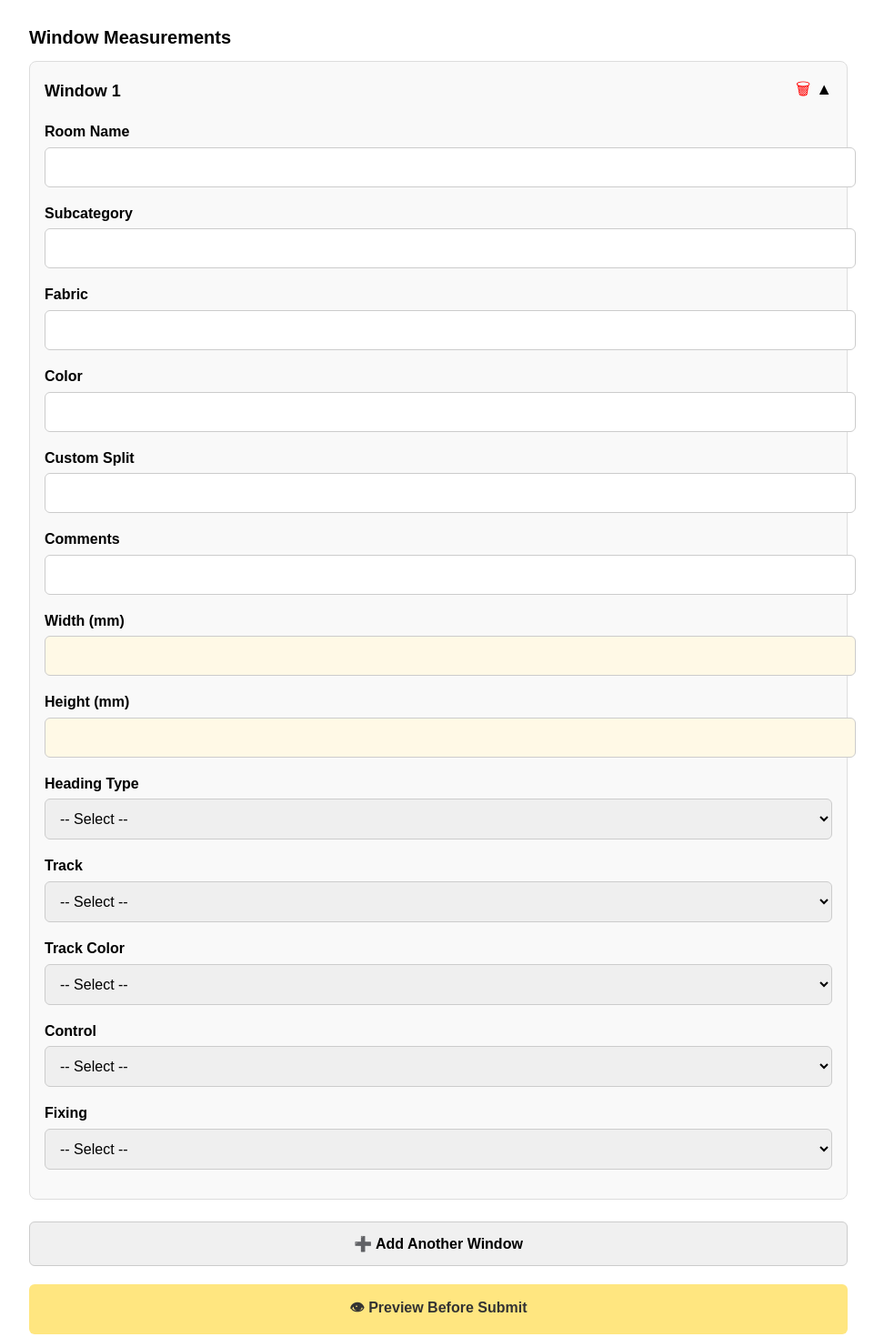
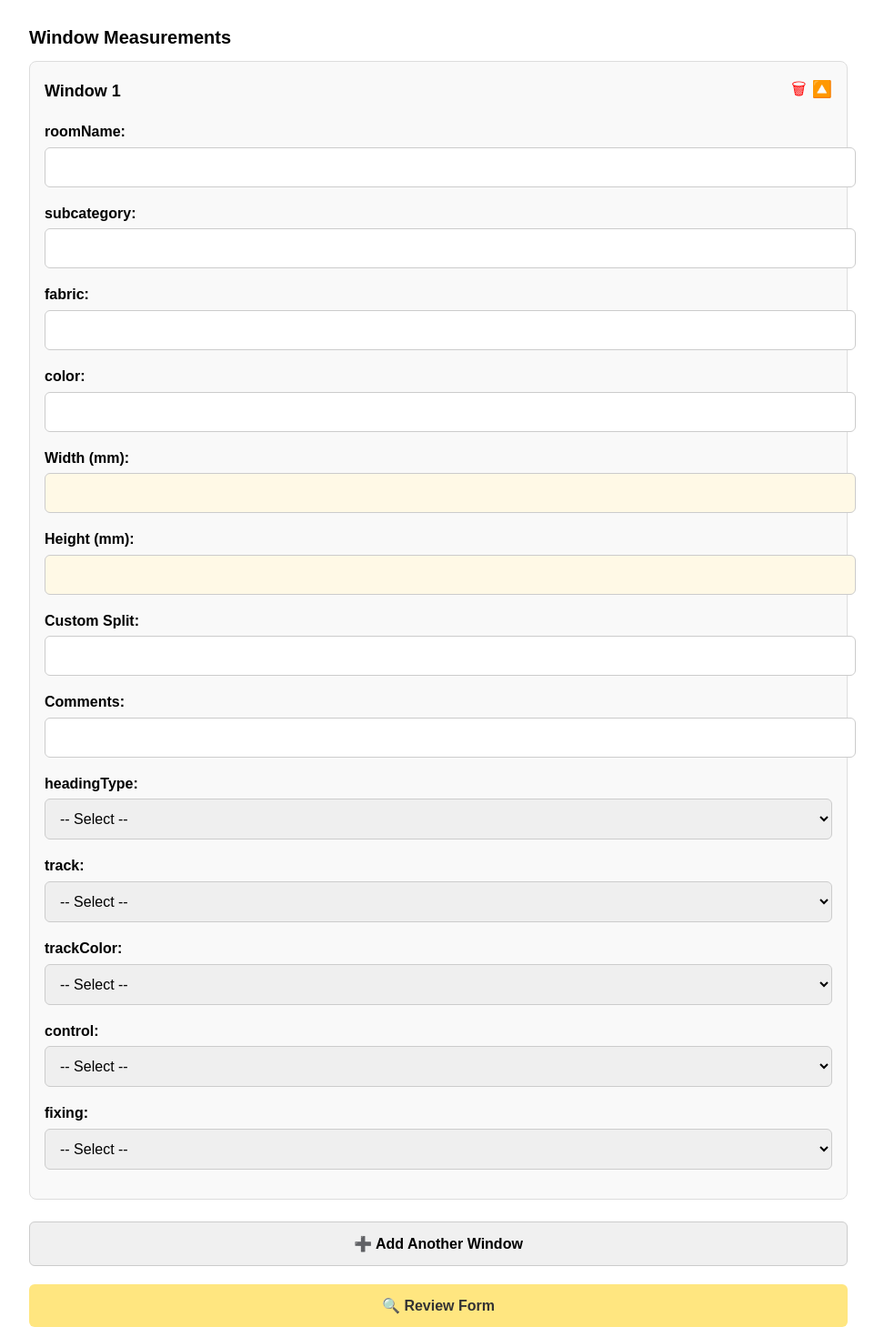
Before and after one commit to DeveshMoolchandani/Blossom-Blinds-App, a Next.js app: page /curtains in a window 1280 px wide. Shown: the part 600-2070 px from the top of the page at 91% size, without its empty margins (158-1130 px from the left). Built offline with nearby package versions, Linux system fonts and the light colour scheme.

Commit message:
✅ Curtains form: collapsible, validations, preview, delete feature

```diff
--- a/pages/curtains.js
+++ b/pages/curtains.js
@@ -13,131 +13,104 @@ export default function CurtainsForm() {
   });
 
   const [windows, setWindows] = useState([
-    {
-      roomName: '',
-      subcategory: '',
-      fabric: '',
-      color: '',
-      width: '',
-      height: '',
-      customSplit: '',
-      comments: '',
-      headingType: '',
-      track: '',
-      trackColor: '',
-      control: '',
-      fixing: ''
-    }
+    { roomName: '', subcategory: '', fabric: '', color: '', width: '', height: '', customSplit: '', comments: '', headingType: '', track: '', trackColor: '', control: '', fixing: '', collapsed: false }
   ]);
 
-  const [expandedWindows, setExpandedWindows] = useState([true]);
   const [showPreview, setShowPreview] = useState(false);
 
   useEffect(() => {
     const now = new Date();
-    setCustomerInfo((prev) => ({
+    setCustomerInfo(prev => ({
       ...prev,
       date: now.toLocaleDateString('en-GB'),
-      time: now.toLocaleTimeString()
+      time: now.toLocaleTimeString([], { hour: '2-digit', minute: '2-digit' })
     }));
   }, []);
 
   const handleCustomerChange = (e) => {
     const { name, value } = e.target;
-    setCustomerInfo((prev) => ({ ...prev, [name]: value }));
+    setCustomerInfo(prev => ({ ...prev, [name]: value }));
   };
 
   const handleWindowChange = (index, e) => {
     const { name, value } = e.target;
-    const updated = [...windows];
-    updated[index][name] = value;
-    setWindows(updated);
+    const updatedWindows = [...windows];
+    updatedWindows[index][name] = value;
+    setWindows(updatedWindows);
   };
 
   const addWindow = () => {
-    setWindows((prev) => [
-      ...prev,
-      {
-        roomName: '',
-        subcategory: '',
-        fabric: '',
-        color: '',
-        width: '',
-        height: '',
-        customSplit: '',
-        comments: '',
-        headingType: '',
-        track: '',
-        trackColor: '',
-        control: '',
-        fixing: ''
-      }
-    ]);
-    setExpandedWindows((prev) => [...prev, true]);
+    setWindows([...windows, {
+      roomName: '', subcategory: '', fabric: '', color: '', width: '', height: '', customSplit: '', comments: '', headingType: '', track: '', trackColor: '', control: '', fixing: '', collapsed: false
+    }]);
   };
 
   const deleteWindow = (index) => {
     const win = windows[index];
-    const isEmpty = Object.values(win).every((v) => !v);
-    if (!isEmpty) return alert('❌ Only empty window sections can be deleted.');
+    const isEmpty = Object.values(win).every(val => val === '' || val === false);
+    if (isEmpty) {
       const updated = [...windows];
-    const toggled = [...expandedWindows];
       updated.splice(index, 1);
-    toggled.splice(index, 1);
       setWindows(updated);
-    setExpandedWindows(toggled);
+    } else {
+      alert("❌ Only blank windows can be deleted.");
+    }
+  };
+
+  const toggleCollapse = (index) => {
+    const updated = [...windows];
+    updated[index].collapsed = !updated[index].collapsed;
+    setWindows(updated);
   };
 
   const handleSubmit = async (e) => {
     e.preventDefault();
-
-    if (!customerInfo.customerName || !customerInfo.customerPhone || windows.length === 0) {
-      alert("❌ Missing required fields.");
-      return;
-    }
-
     const payload = {
       ...customerInfo,
-      windows
+      windows: windows.map(w => {
+        const copy = { ...w };
+        delete copy.collapsed;
+        return copy;
+      })
     };
 
     try {
-      const response = await fetch('https://script.google.com/macros/s/AKfycbwyfc1yWqACSL8CvhT3WFbInDEgYal77aShA4yKaX6AGkN5yq5Er3lokIciS5gSySPg/exec', {
+      const res = await fetch('/api/curtains-proxy', {
         method: 'POST',
-        body: JSON.stringify(payload),
-        headers: { 'Content-Type': 'application/json' }
+        headers: { 'Content-Type': 'application/json' },
+        body: JSON.stringify(payload)
       });
-
-      const result = await response.json();
+      const result = await res.json();
       if (result.result === 'success') {
-        alert('✅ Form submitted successfully');
+        alert('✅ Form submitted successfully!');
         window.location.reload();
       } else {
         alert('❌ Submission failed: ' + result.message);
       }
     } catch (err) {
-      alert('❌ Submission failed');
-      console.error(err);
+      alert('❌ Submission error: ' + err.message);
     }
   };
 
-  const toggleExpand = (index) => {
-    const updated = [...expandedWindows];
-    updated[index] = !updated[index];
-    setExpandedWindows(updated);
+  const validateAndPreview = () => {
+    if (!customerInfo.customerName || !customerInfo.customerPhone || windows.length === 0) {
+      alert('❌ Please complete required fields.');
+      return;
+    }
+    setShowPreview(true);
   };
 
   return (
-    <div className={styles.formContainer}>
+    <form onSubmit={handleSubmit} className={styles.formContainer}>
       <h2 className={styles.formTitle}>Curtains Measurement Form</h2>
 
       <h3 className={styles.sectionHeading}>Customer Info</h3>
-      {['salesRep', 'customerName', 'customerAddress', 'customerPhone', 'customerEmail'].map((field) => (
-        <div key={field} className={styles.inputGroup}>
-          <label>{field.replace(/([A-Z])/g, ' $1')}:</label>
+      {['salesRep', 'customerName', 'customerAddress', 'customerPhone', 'customerEmail'].map(field => (
+        <div className={styles.inputGroup} key={field}>
+          <label>{field.charAt(0).toUpperCase() + field.slice(1)}:</label>
           <input
-            type={field === 'customerEmail' ? 'email' : 'text'}
             name={field}
+            type={field === 'customerPhone' ? 'tel' : 'text'}
             value={customerInfo[field]}
             onChange={handleCustomerChange}
             required
@@ -146,79 +119,88 @@ export default function CurtainsForm() {
       ))}
 
       <h3 className={styles.sectionHeading}>Window Measurements</h3>
-      {windows.map((win, i) => (
-        <div key={i} className={styles.windowSection}>
-          <div className={styles.windowHeader} onClick={() => toggleExpand(i)}>
-            <span>Window {i + 1}</span>
+      {windows.map((window, idx) => (
+        <div key={idx} className={styles.windowSection}>
+          <div className={styles.windowHeader} onClick={() => toggleCollapse(idx)}>
             <span>
-              <button
-                className={styles.deleteBtn}
-                type="button"
-                title="Delete"
-                onClick={() => deleteWindow(i)}
-              >
-                🗑
-              </button>
-              {expandedWindows[i] ? '▲' : '▼'}
+              Window {idx + 1}
+              {window.collapsed && window.roomName && (
+                <strong style={{ marginLeft: '6px', color: '#0070f3' }}>
+                  – {window.roomName}
+                </strong>
+              )}
             </span>
+            <div>
+              <button type="button" className={styles.deleteBtn} onClick={() => deleteWindow(idx)}>🗑</button>
+              <span>{window.collapsed ? '🔽' : '🔼'}</span>
             </div>
-          {expandedWindows[i] && (
+          </div>
+
+          {!window.collapsed && (
             <>
-              {[
-                { name: 'roomName', label: 'Room Name' },
-                { name: 'subcategory', label: 'Subcategory' },
-                { name: 'fabric', label: 'Fabric' },
-                { name: 'color', label: 'Color' },
-                { name: 'customSplit', label: 'Custom Split' },
-                { name: 'comments', label: 'Comments' }
-              ].map(({ name, label }) => (
-                <div key={name} className={styles.inputGroup}>
-                  <label>{label}</label>
+              {['roomName', 'subcategory', 'fabric', 'color'].map(field => (
+                <div className={styles.inputGroup} key={field}>
+                  <label>{field}:</label>
                   <input
+                    name={field}
                     type="text"
-                    name={name}
-                    value={win[name]}
-                    onChange={(e) => handleWindowChange(i, e)}
-                    required={name !== 'comments'}
+                    value={window[field]}
+                    onChange={(e) => handleWindowChange(idx, e)}
+                    required
                   />
                 </div>
               ))}
 
-              {[
-                { name: 'width', label: 'Width (mm)' },
-                { name: 'height', label: 'Height (mm)' }
-              ].map(({ name, label }) => (
-                <div key={name} className={styles.inputGroup}>
-                  <label>{label}</label>
+              <div className={styles.inputGroup}>
+                <label>Width (mm):</label>
                 <input
+                  name="width"
                   type="number"
+                  className={styles.measurementInput}
                   inputMode="numeric"
-                    name={name}
-                    value={win[name]}
-                    onChange={(e) => handleWindowChange(i, e)}
+                  pattern="[0-9]*"
+                  value={window.width}
+                  onChange={(e) => handleWindowChange(idx, e)}
                   required
-                    className={styles.measurementInput}
                 />
               </div>
-              ))}
+
+              <div className={styles.inputGroup}>
+                <label>Height (mm):</label>
+                <input
+                  name="height"
+                  type="number"
+                  className={styles.measurementInput}
+                  inputMode="numeric"
+                  pattern="[0-9]*"
+                  value={window.height}
+                  onChange={(e) => handleWindowChange(idx, e)}
+                  required
+                />
+              </div>
+
+              <div className={styles.inputGroup}>
+                <label>Custom Split:</label>
+                <input name="customSplit" value={window.customSplit} onChange={(e) => handleWindowChange(idx, e)} />
+              </div>
+
+              <div className={styles.inputGroup}>
+                <label>Comments:</label>
+                <input name="comments" value={window.comments} onChange={(e) => handleWindowChange(idx, e)} />
+              </div>
 
               {[
-                { name: 'headingType', label: 'Heading Type', options: ['Double Pinch Pleat', 'Wave Fold (S-fold)'] },
-                { name: 'track', label: 'Track', options: ['Normal', 'Designer'] },
-                { name: 'trackColor', label: 'Track Color', options: ['Black', 'White', 'Anodised Silver', 'N/A'] },
-                { name: 'control', label: 'Control', options: ['Centre Opening', 'Full Right', 'Full Left'] },
-                { name: 'fixing', label: 'Fixing', options: ['Top Fix', 'Double Extension Face Fix', 'Double Face Fix', 'Single Face Fix'] }
-              ].map(({ name, label, options }) => (
-                <div key={name} className={styles.inputGroup}>
-                  <label>{label}</label>
-                  <select
-                    name={name}
-                    value={win[name]}
-                    onChange={(e) => handleWindowChange(i, e)}
-                    required
-                  >
+                { name: 'headingType', options: ['Double Pinch Pleat', 'Wave Fold (S-fold)'] },
+                { name: 'track', options: ['Normal', 'Designer'] },
+                { name: 'trackColor', options: ['Black', 'White', 'Anodised Silver', 'N/A'] },
+                { name: 'control', options: ['Centre Opening', 'Full Right', 'Full Left'] },
+                { name: 'fixing', options: ['Top Fix', 'Double Extension Face Fix', 'Double Face Fix', 'Single Face Fix'] }
+              ].map(({ name, options }) => (
+                <div className={styles.inputGroup} key={name}>
+                  <label>{name}:</label>
+                  <select name={name} value={window[name]} onChange={(e) => handleWindowChange(idx, e)} required>
                     <option value="">-- Select --</option>
-                    {options.map((opt) => (
+                    {options.map(opt => (
                       <option key={opt} value={opt}>{opt}</option>
                     ))}
                   </select>
@@ -229,31 +211,19 @@ export default function CurtainsForm() {
         </div>
       ))}
 
-      <button type="button" onClick={addWindow} className={styles.addBtn}>
-        ➕ Add Another Window
-      </button>
-
-      <button type="button" onClick={() => setShowPreview(true)} className={styles.reviewBtn}>
-        👁 Preview Before Submit
-      </button>
-
-      <button type="submit" onClick={handleSubmit} className={styles.submitBtn}>
-        📤 Submit
-      </button>
+      <button type="button" onClick={addWindow} className={`${styles.addBtn} ${styles.button}`}>➕ Add Another Window</button>
+      <button type="button" onClick={validateAndPreview} className={`${styles.reviewBtn} ${styles.button}`}>🔍 Review Form</button>
+      <button type="submit" className={`${styles.submitBtn} ${styles.button}`}>📤 Submit</button>
 
       {showPreview && (
         <div className={styles.modal} onClick={() => setShowPreview(false)}>
           <div className={styles.modalContent} onClick={(e) => e.stopPropagation()}>
-            <h3>Customer Info</h3>
-            <pre>{JSON.stringify(customerInfo, null, 2)}</pre>
-            <h3>Windows</h3>
-            <pre>{JSON.stringify(windows, null, 2)}</pre>
-            <button onClick={() => setShowPreview(false)} className={styles.submitBtn}>
-              Close Preview
-            </button>
+            <h3>Review Form</h3>
+            <pre>{JSON.stringify({ ...customerInfo, windows }, null, 2)}</pre>
+            <button onClick={() => setShowPreview(false)} className={styles.submitBtn}>Close</button>
           </div>
         </div>
       )}
-    </div>
+    </form>
   );
 }
```
Lines whose indentation alone changed are shown as unchanged.
